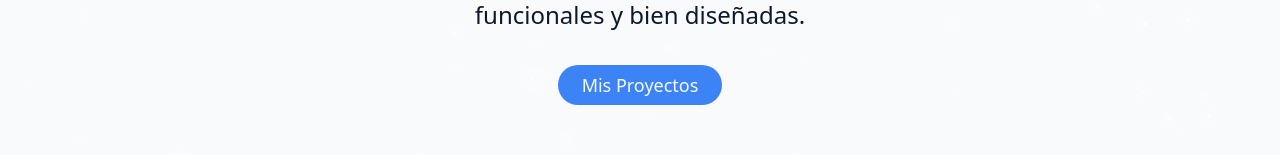
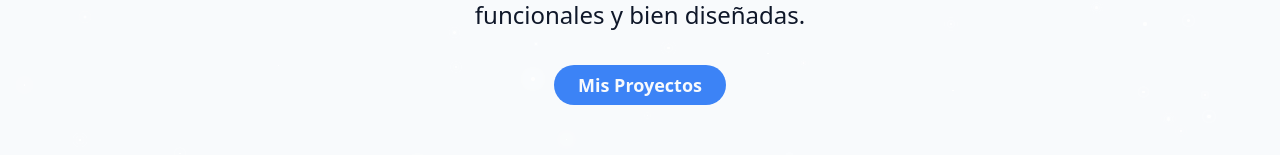
Before and after one commit to Bl4nc018/web-portfolio, a React (Vite) app: page / in a window 1280 px wide. Shown: the part 449-604 px from the top of the page. Built offline with nearby package versions, Linux system fonts and the light colour scheme.

Commit message:
style: change font of a button

```diff
--- a/src/components/HeroSection.jsx
+++ b/src/components/HeroSection.jsx
@@ -22,7 +22,7 @@ export const HeroSection = () => {
                     </p>
 
                     <div className="pt-4 opacity-0 animate-fade-in-delay-4 text-lg md:text-lg">
-                        <a href="#projects" className="cosmic-button">
+                        <a href="#projects" className="cosmic-button font-semibold">
                             Mis Proyectos
                         </a>
                     </div>
```
